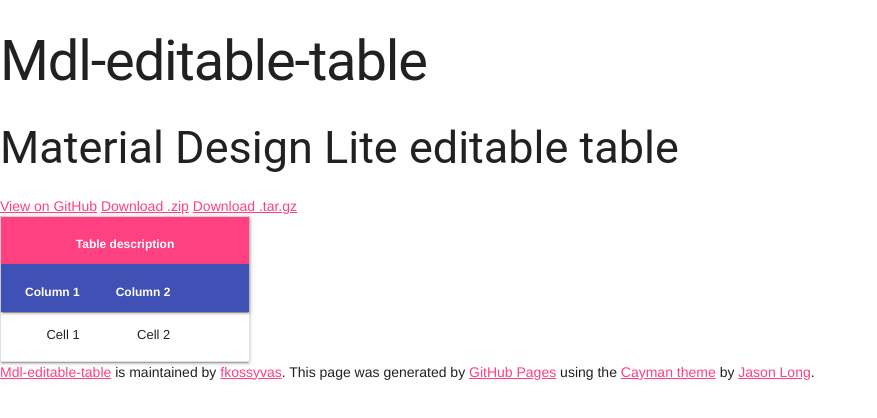
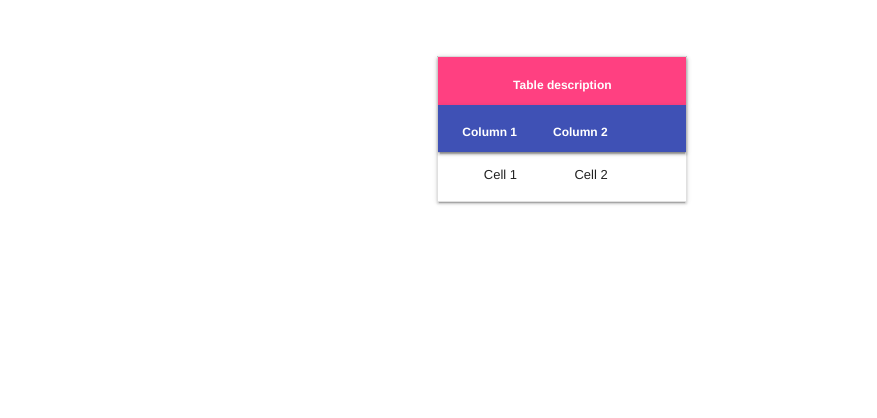
Before and after one commit to fkossyvas/mdl-editable-table, a plain HTML site: page index.html in a window 1280 px wide. Shown: the whole page, without its empty margins (0-877 px from the left). Drawn offline with nearby package versions, Linux system fonts and the light colour scheme.

Commit message:
Update index.html

```diff
--- a/index.html
+++ b/index.html
@@ -1,13 +1,8 @@
 <!DOCTYPE html>
-<html lang="en-us">
-  <head>
-    <meta charset="UTF-8">
-    <title>Mdl-editable-table by fkossyvas</title>
-    <meta name="viewport" content="width=device-width, initial-scale=1">
-    <link rel="stylesheet" type="text/css" href="stylesheets/normalize.css" media="screen">
-    <link href='https://fonts.googleapis.com/css?family=Open+Sans:400,700' rel='stylesheet' type='text/css'>
-    <link rel="stylesheet" type="text/css" href="stylesheets/stylesheet.css" media="screen">
-    <link rel="stylesheet" type="text/css" href="stylesheets/github-light.css" media="screen">
+<html>
+<head>
+	<meta charset='UTF-8'>
+	<title>Material Design Lite editable table</title>
 	<link rel="stylesheet" href="https://code.getmdl.io/1.1.3/material.indigo-pink.min.css">
 	<script defer src="https://code.getmdl.io/1.1.3/material.min.js"></script>
     <link href="https://fonts.googleapis.com/icon?family=Material+Icons" rel="stylesheet">
@@ -21,17 +16,13 @@
 		  color: #0b0;
 		}
 	</style>
-  </head>
-  <body>
-    <section class="page-header">
-      <h1 class="project-name">Mdl-editable-table</h1>
-      <h2 class="project-tagline">Material Design Lite editable table</h2>
-      <a href="https://github.com/fkossyvas/mdl-editable-table" class="btn">View on GitHub</a>
-      <a href="https://github.com/fkossyvas/mdl-editable-table/zipball/master" class="btn">Download .zip</a>
-      <a href="https://github.com/fkossyvas/mdl-editable-table/tarball/master" class="btn">Download .tar.gz</a>
-    </section>
-
-    <section class="main-content">
+</head>
+<body>
+	<br>
+	<br>
+	<div class="mdl-grid">
+		<div class="mdl-layout-spacer"></div>
+			<div class="mdl-cell mdl-cell--4-col">
 				<table class="mdl-data-table  mdl-shadow--2dp">
 					<thead>
 						<tr class="mdl-js-button mdl-button--raised mdl-button--accent">
@@ -57,6 +48,9 @@
 						</tr>
 					</tbody>
 				</table>
+			</div>
+		<div class="mdl-layout-spacer"></div>
+	 </div>
 	<script src='https://cdnjs.cloudflare.com/ajax/libs/jquery/2.2.4/jquery.min.js'></script>
 	<script>
 	$('.table-add').click(function () {
@@ -67,17 +61,5 @@
 		$(this).parents('tr').detach();
 	});
 	</script>
-
-
-
-      <footer class="site-footer">
-        <span class="site-footer-owner"><a href="https://github.com/fkossyvas/mdl-editable-table">Mdl-editable-table</a> is maintained by <a href="https://github.com/fkossyvas">fkossyvas</a>.</span>
-
-        <span class="site-footer-credits">This page was generated by <a href="https://pages.github.com">GitHub Pages</a> using the <a href="https://github.com/jasonlong/cayman-theme">Cayman theme</a> by <a href="https://twitter.com/jasonlong">Jason Long</a>.</span>
-      </footer>
-
-    </section>
-
-
-  </body>
+</body>
 </html>
```
